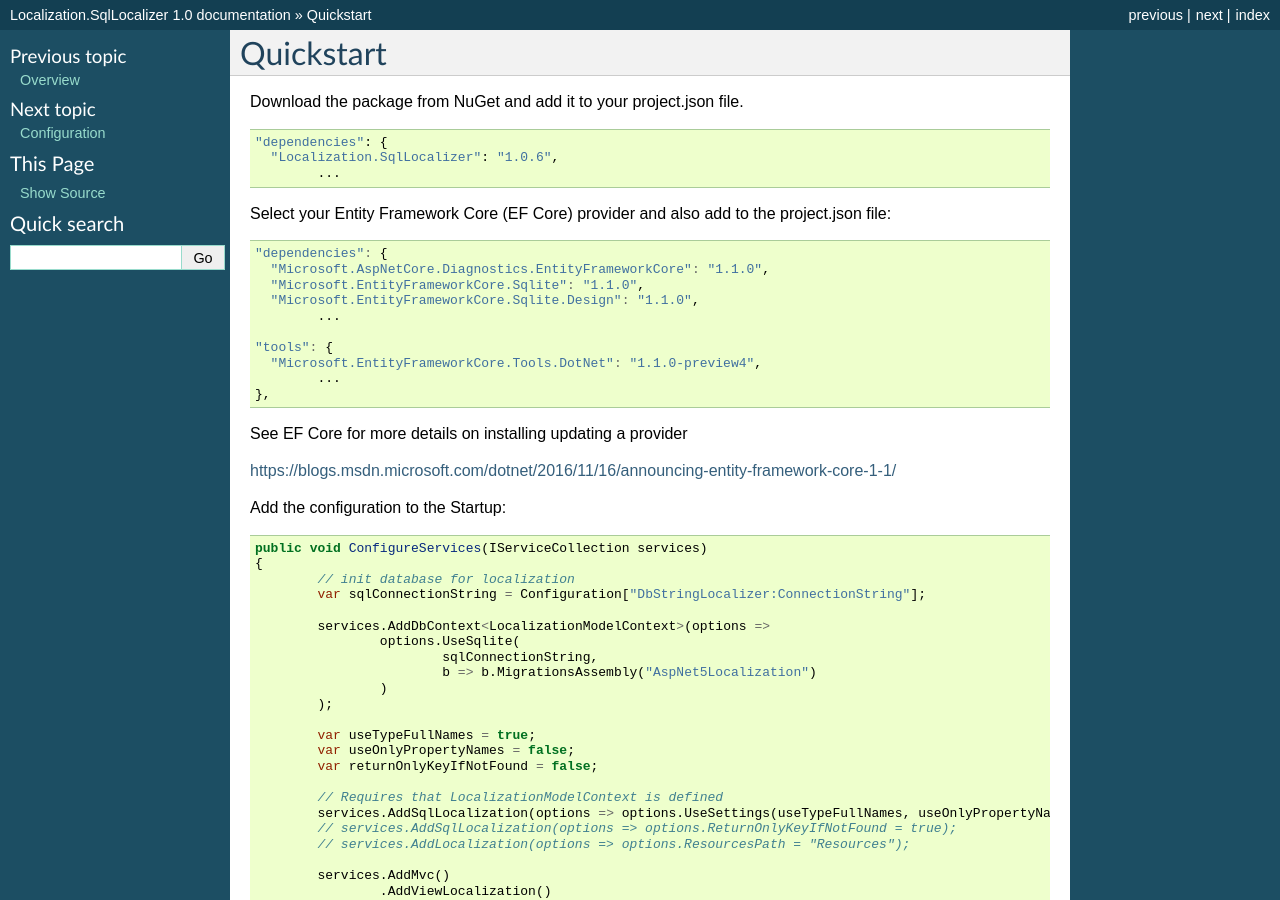
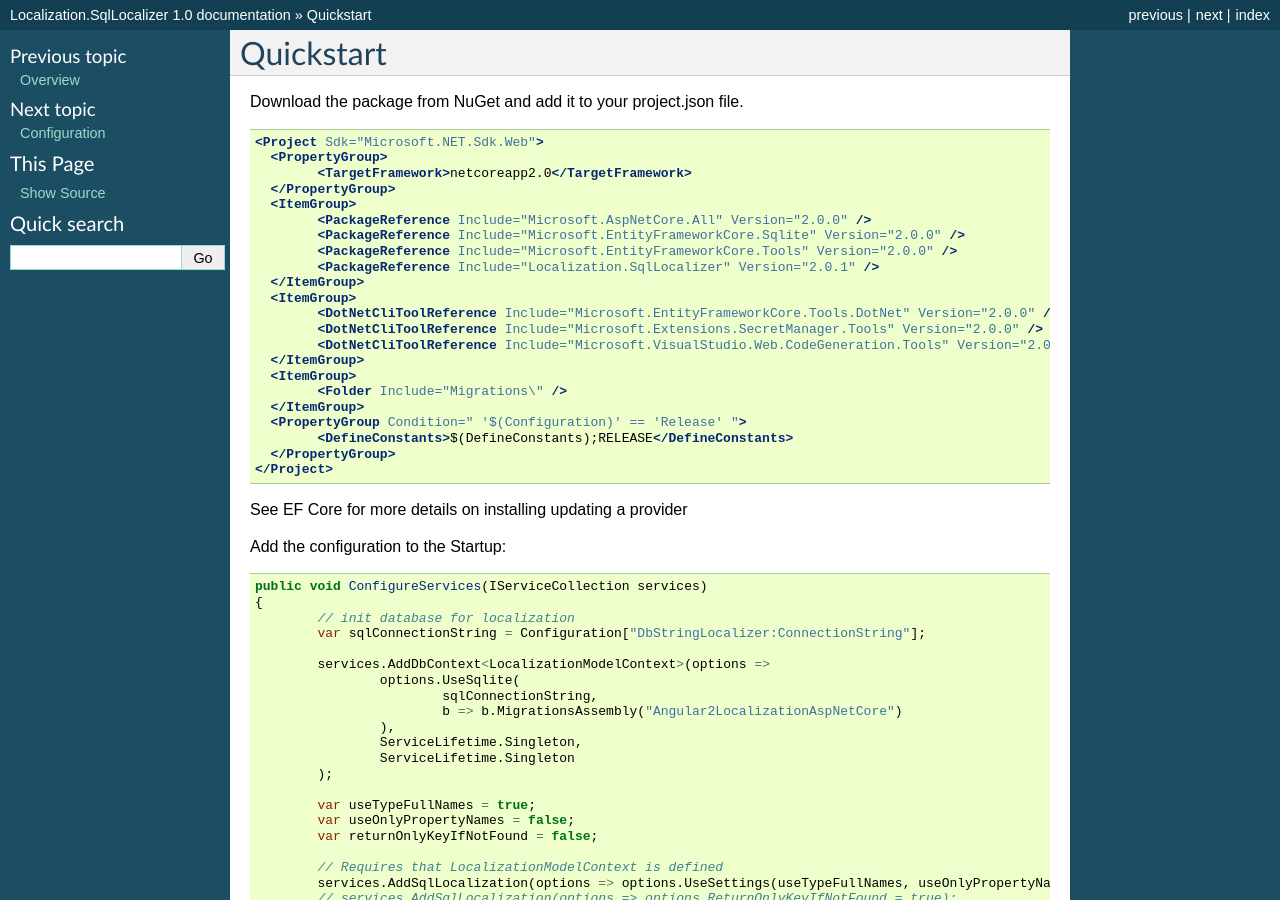
Before and after one commit to damienbod/Localization.SqlLocalizer.docs, a Sphinx documentation site: the page built from docs/source/docs/quickstart.rst, in a window 1280 px wide and 900 px high. Built offline with Sphinx 7.4.7, drawn with Linux system fonts in a browser that asks for light colours.

Commit message:
updating docs

```diff
--- a/docs/source/docs/quickstart.rst
+++ b/docs/source/docs/quickstart.rst
@@ -3,33 +3,36 @@
 
 Download the package from NuGet and add it to your project.json file.
 
-.. highlight:: csharp
+.. highlight:: xml
 
 ::
 
-	"dependencies": {
-          "Localization.SqlLocalizer": "1.0.6",
-		...
-
-.. highlight:: javascript
-
-Select your Entity Framework Core (EF Core) provider and also add to the project.json file::
-
-	"dependencies": {
-          "Microsoft.AspNetCore.Diagnostics.EntityFrameworkCore": "1.1.0",
-          "Microsoft.EntityFrameworkCore.Sqlite": "1.1.0",
-          "Microsoft.EntityFrameworkCore.Sqlite.Design": "1.1.0",
-		...
-
-	"tools": {
-          "Microsoft.EntityFrameworkCore.Tools.DotNet": "1.1.0-preview4",
-		...
-	},
+	<Project Sdk="Microsoft.NET.Sdk.Web">
+	  <PropertyGroup>
+		<TargetFramework>netcoreapp2.0</TargetFramework>
+	  </PropertyGroup>
+	  <ItemGroup>
+		<PackageReference Include="Microsoft.AspNetCore.All" Version="2.0.0" />
+		<PackageReference Include="Microsoft.EntityFrameworkCore.Sqlite" Version="2.0.0" />
+		<PackageReference Include="Microsoft.EntityFrameworkCore.Tools" Version="2.0.0" />
+		<PackageReference Include="Localization.SqlLocalizer" Version="2.0.1" />
+	  </ItemGroup>
+	  <ItemGroup>
+		<DotNetCliToolReference Include="Microsoft.EntityFrameworkCore.Tools.DotNet" Version="2.0.0" />
+		<DotNetCliToolReference Include="Microsoft.Extensions.SecretManager.Tools" Version="2.0.0" />
+		<DotNetCliToolReference Include="Microsoft.VisualStudio.Web.CodeGeneration.Tools" Version="2.0.0" />
+	  </ItemGroup>
+	  <ItemGroup>
+		<Folder Include="Migrations\" />
+	  </ItemGroup>
+	  <PropertyGroup Condition=" '$(Configuration)' == 'Release' ">
+		<DefineConstants>$(DefineConstants);RELEASE</DefineConstants>
+	  </PropertyGroup>
+	</Project>
 
 
 See EF Core for more details on installing updating a provider
 
-https://blogs.msdn.microsoft.com/dotnet/2016/11/16/announcing-entity-framework-core-1-1/
 
 .. highlight:: csharp
 
@@ -43,8 +46,10 @@
 		services.AddDbContext<LocalizationModelContext>(options =>
 			options.UseSqlite(
 				sqlConnectionString,
-				b => b.MigrationsAssembly("AspNet5Localization")
-			)
+				b => b.MigrationsAssembly("Angular2LocalizationAspNetCore")
+			),
+			ServiceLifetime.Singleton,
+			ServiceLifetime.Singleton
 		);
 
 		var useTypeFullNames = true;
--- a/docs/source/docs/releases.rst
+++ b/docs/source/docs/releases.rst
@@ -4,6 +4,10 @@
 .. note::
     Current Version using ASP.NET Core 2.0, EFCore 2.0
 
+	Version 2.0.1
+-------------
+
+* Bugfix scopes
 
 Version 2.0.0
 -------------
```
